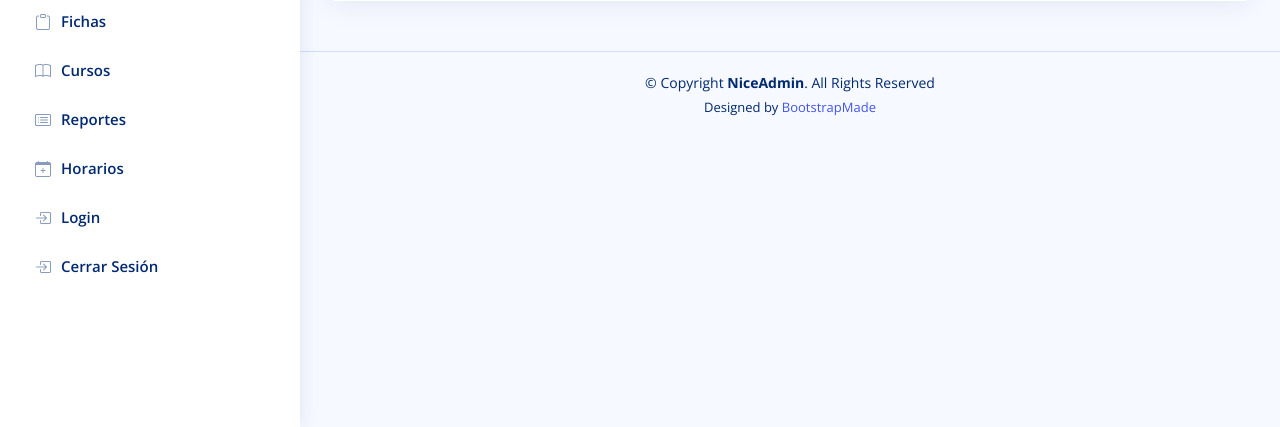
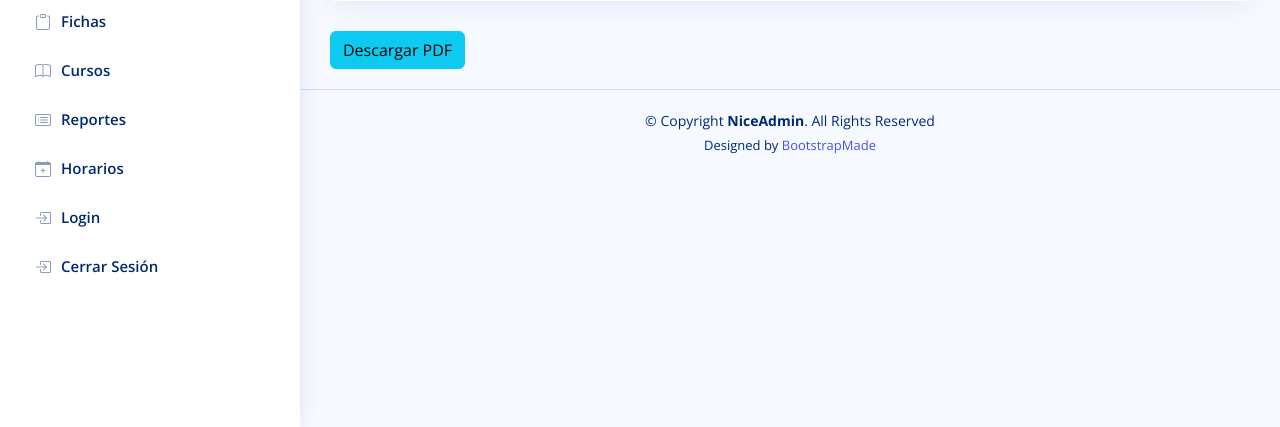
Before and after one commit to lulo26/registroInasistencias, a PHP site: page /registroInasistencias/reporte in a window 1280 px wide. Shown: the part 373-800 px from the top of the page. Run offline with PHP 8.4, Linux system fonts and the light colour scheme; some libraries are stand-ins or nearby versions.

Commit message:
PDF listo

```diff
--- a/Assets/js/reportes/reportes.js
+++ b/Assets/js/reportes/reportes.js
@@ -280,15 +280,18 @@ btnBuscar.addEventListener('click', () => {
 
         return;
     }
-    // ============================================================= LLAMO LA FUNCION PARA REALIZAR LA CONSULTA DE BUSQUEDA SEGUN EL APRENDIZ=======================================
 
-    //console.log(selectMes.value, idAprendizSeleccionado);
-    getAsistenciasForAprendiz(selectMes.value, idAprendizSeleccionado);
-    console.log(selectMes.value, selectFicha2.value)
-    getAsistenciasForFicha(selectMes.value, selectFicha2.value);
+    // ============================================================= LLAMO LA FUNCION PARA REALIZAR LA CONSULTA DE BUSQUEDA SEGUN EL APRENDIZ O LA FICHA =======================================
 
+    //  Si se selecciona ficha, se consulta por ficha
+    if (selectFicha2.value) {
+        getAsistenciasForFicha(selectMes.value, selectFicha2.value);
+    }
+    //  Si se selecciona aprendiz, se consulta por aprendiz
+    else if (idAprendizSeleccionado) {
+        getAsistenciasForAprendiz(selectMes.value, idAprendizSeleccionado);
+    }
 });
-
 
 selectFichas();
 selectAprendices();
--- a/Models/ReporteModel.php
+++ b/Models/ReporteModel.php
@@ -39,8 +39,8 @@ class ReporteModel extends Mysql
         aprendices.nombre_aprendiz,
         aprendices.apellido_aprendiz
         FROM inasistencias
-        JOIN aprendices ON aprendices.idaprendiz=inasistencias.aprendices_idusuario
-        JOIN fichas ON fichas.idficha=inasistencias.fichas_idficha
+        left JOIN aprendices ON aprendices.idaprendiz=inasistencias.aprendices_idusuario
+        left JOIN fichas ON fichas.idficha=inasistencias.fichas_idficha
         WHERE fichas.idficha = ?
         AND inasistencias.fecha_inasistencia BETWEEN ? AND ?";
 
--- a/Views/Aprendiz/aprendiz.php
+++ b/Views/Aprendiz/aprendiz.php
@@ -49,5 +49,7 @@ getModal('aprendizModal', $data);
 
 </main>
 
+
+
 <?php footer_admin($data) ?>
 <script src="<?= media() ?>/js/aprendiz/aprendiz.js"></script>
--- a/Views/Reporte/reportes.php
+++ b/Views/Reporte/reportes.php
@@ -54,7 +54,7 @@
     <div class="row mt-3">
         <div class="col-12">
             <div class="card">
-                <div class="card-body">
+                <div class="card-body" id="reportePdf">
                     <h5 class="card-title">Lista de Aprendices</h5>
                     <div class="table-responsive">
                         <table class="table table-bordered table-hover" id="tablaReportes">
@@ -73,7 +73,82 @@
         </div>
     </div>
 
+    <button type="button" class="btn btn-info" onclick="generarPDF()">Descargar PDF</button>
+    <script>
+        async function generarPDF() {
+            const elemento = document.getElementById("reportePdf");
+
+            if (!elemento) {
+                alert("No se encontró el contenido para generar el PDF.");
+                return;
+            }
+
+            // Obtener los valores de los inputs
+            const aprendiz = document.getElementById("inputAprendiz").value || "Todos los aprendices";
+            const ficha = document.getElementById("selectFicha2").value || "Todas las fichas";
+            const mesSelect = document.getElementById("selectMes");
+            const mes = mesSelect.options[mesSelect.selectedIndex]?.text || "Mes no seleccionado";
+
+            // Capturar contenido como imagen
+            const canvas = await html2canvas(elemento, {
+                scale: 2,
+                useCORS: true,
+            });
+
+            const imgData = canvas.toDataURL("image/png");
+
+            const { jsPDF } = window.jspdf;
+            const pdf = new jsPDF("p", "mm", "a4");
+
+            const pageWidth = pdf.internal.pageSize.getWidth();
+            const pageHeight = pdf.internal.pageSize.getHeight();
+
+            const imgProps = pdf.getImageProperties(imgData);
+            const pdfWidth = pageWidth - 20; // Margen lateral
+            const pdfHeight = (imgProps.height * pdfWidth) / imgProps.width;
+
+            let y = 10; // posición inicial
+
+            // Encabezado personalizado
+            pdf.setFontSize(12);
+            pdf.text(`Reporte de Asistencia`, pageWidth / 2, y, { align: "center" });
+            y += 7;
+            pdf.setFontSize(10);
+            pdf.text(`Aprendiz: ${aprendiz}`, 10, y);
+            y += 5;
+            pdf.text(`Ficha: ${ficha}`, 10, y);
+            y += 5;
+            pdf.text(`Mes: ${mes}`, 10, y);
+            y += 10;
+
+            // Agregar la imagen debajo del encabezado
+            if (pdfHeight + y <= pageHeight) {
+                pdf.addImage(imgData, "PNG", 10, y, pdfWidth, pdfHeight);
+            } else {
+                let position = y;
+                let heightLeft = pdfHeight;
+
+                while (heightLeft > 0) {
+                    pdf.addImage(imgData, "PNG", 10, position, pdfWidth, pdfHeight);
+                    heightLeft -= (pageHeight - y);
+                    position -= (pageHeight - y);
+
+                    if (heightLeft > 0) {
+                        pdf.addPage();
+                        y = 10;
+                        position = y;
+                    }
+                }
+            }
+
+            pdf.save("reporte_aprendices.pdf");
+        }
+
+
+    </script>
+
 </main>
-
+<script src="https://cdnjs.cloudflare.com/ajax/libs/jspdf/2.5.1/jspdf.umd.min.js"></script>
+<script src="https://cdnjs.cloudflare.com/ajax/libs/html2canvas/1.4.1/html2canvas.min.js"></script>
 <?php footer_admin($data) ?>
 <script src="<?= media() ?>/js/reportes/reportes.js"></script>
--- a/Views/Template/footer_admin.php
+++ b/Views/Template/footer_admin.php
@@ -11,7 +11,8 @@
   </div>
 </footer><!-- End Footer -->
 
-<a href="#" class="back-to-top d-flex align-items-center justify-content-center"><i class="bi bi-arrow-up-short"></i></a>
+<a href="#" class="back-to-top d-flex align-items-center justify-content-center"><i
+    class="bi bi-arrow-up-short"></i></a>
 
 <script>
   const base_url = "<?= base_url() ?>";
@@ -25,7 +26,8 @@
 <script src="<?= media() ?>/vendor/quill/quill.min.js"></script>
 <script src="<?= media() ?>/vendor/simple-datatables/simple-datatables.js"></script>
 <script src="<?= media() ?>/vendor/tinymce/tinymce.min.js"></script>
-
+<!-- Primero carga jQuery -->
+<script src="https://code.jquery.com/jquery-3.6.0.min.js"></script>
 <!-- Charts -->
 <script src="<?= media() ?>/vendor/apexcharts/apexcharts.min.js"></script>
 <script src="<?= media() ?>/vendor/chart.js/chart.umd.js"></script>
```
